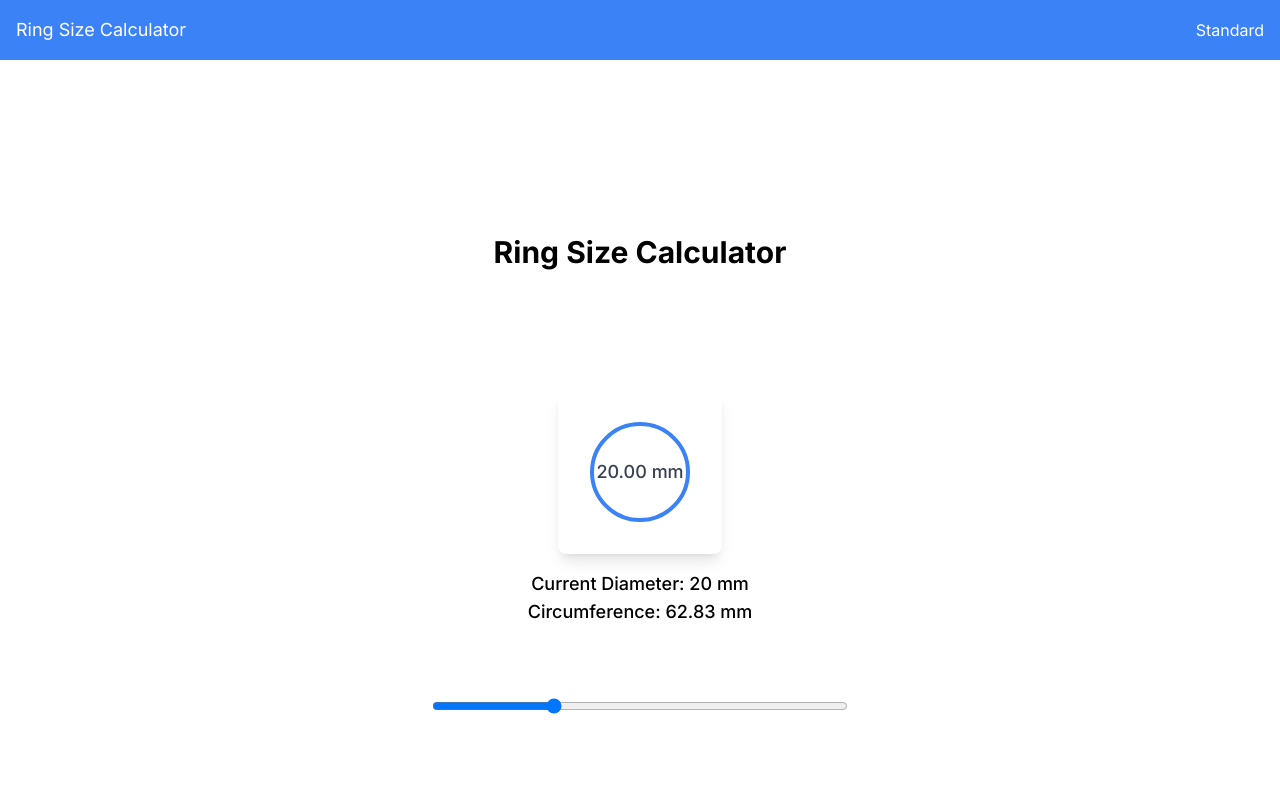
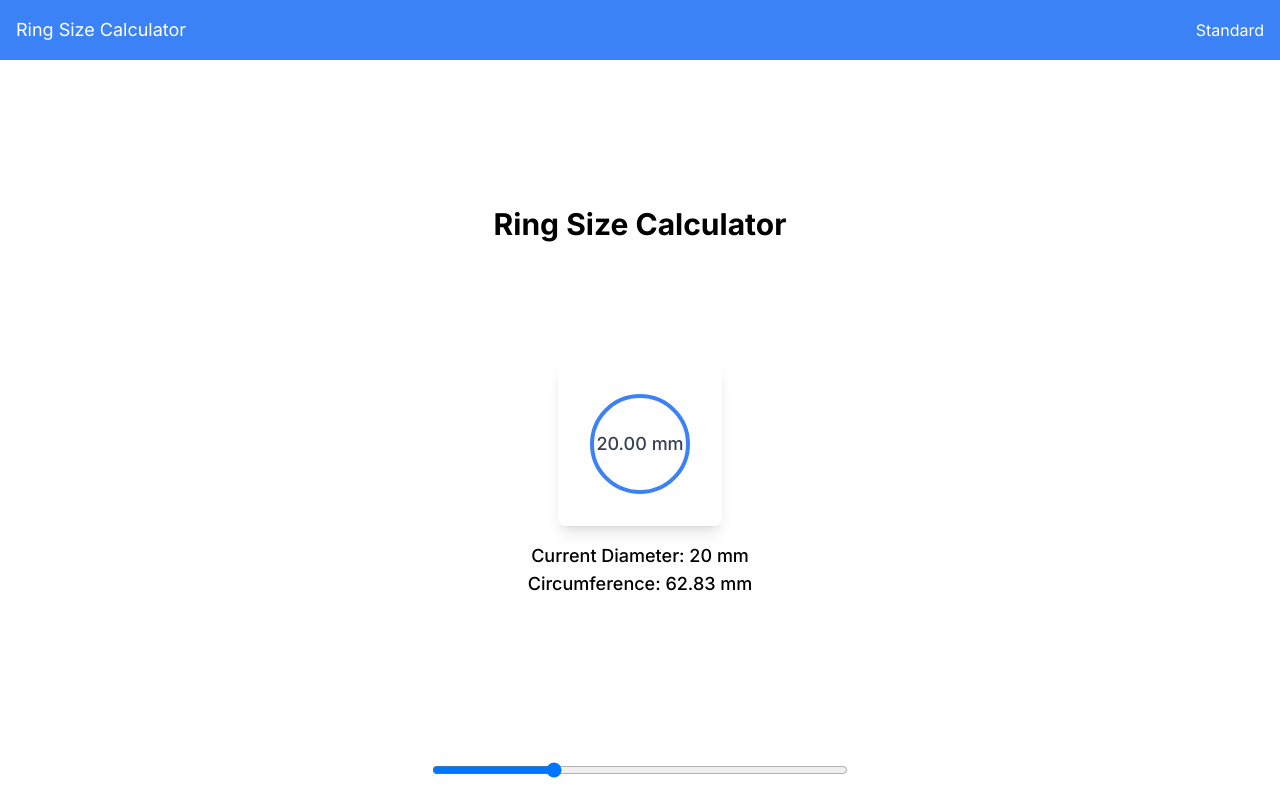
Before and after one commit to zabi076/RingSize_Calculator, a Next.js app: page / in a window 1280 px wide. Built offline with nearby package versions, Linux system fonts and the light colour scheme.

Commit message:
ad issue fixed

```diff
--- a/src/app/page.tsx
+++ b/src/app/page.tsx
@@ -9,7 +9,7 @@ export default function Home() {
   const [adLoaded, setAdLoaded] = useState(false);
 
   const handleSliderChange = (e: { target: { value: any; }; }) => {
-    setDiameter(Number(e.target.value)); // Convert the value to a number
+    setDiameter(Number(e.target.value)); // Update diameter state with slider value
   };
 
   useEffect(() => {
@@ -67,18 +67,6 @@ export default function Home() {
             <p className="text-sm md:text-lg font-medium">Current Diameter: {diameter} mm</p>
             <p className="text-sm md:text-lg font-medium">Circumference: {circumference} mm</p>
           </div>
-
-          {/* Slider */}
-          <div className="fixed bottom-16 w-full max-w-md mx-auto p-4">
-            <input
-              type="range"
-              min="14"
-              max="35"
-              value={diameter}
-              onChange={handleSliderChange}
-              className="w-full"
-            />
-          </div>
         </div>
 
         {/* Right Ad */}
@@ -87,6 +75,18 @@ export default function Home() {
             <AdBanner dataAdSlot="9406794419" dataAdFormat="auto" dataFullWidthResponsive={true} />
           )}
         </div>
+      </div>
+
+      {/* Slider */}
+      <div className=" bottom-24 w-full max-w-md mx-auto p-4">
+        <input
+          type="range"
+          min="14"
+          max="35"
+          value={diameter}
+          onChange={handleSliderChange}
+          className="w-full"
+        />
       </div>
 
       {/* Ad below slider for mobile */}
```
